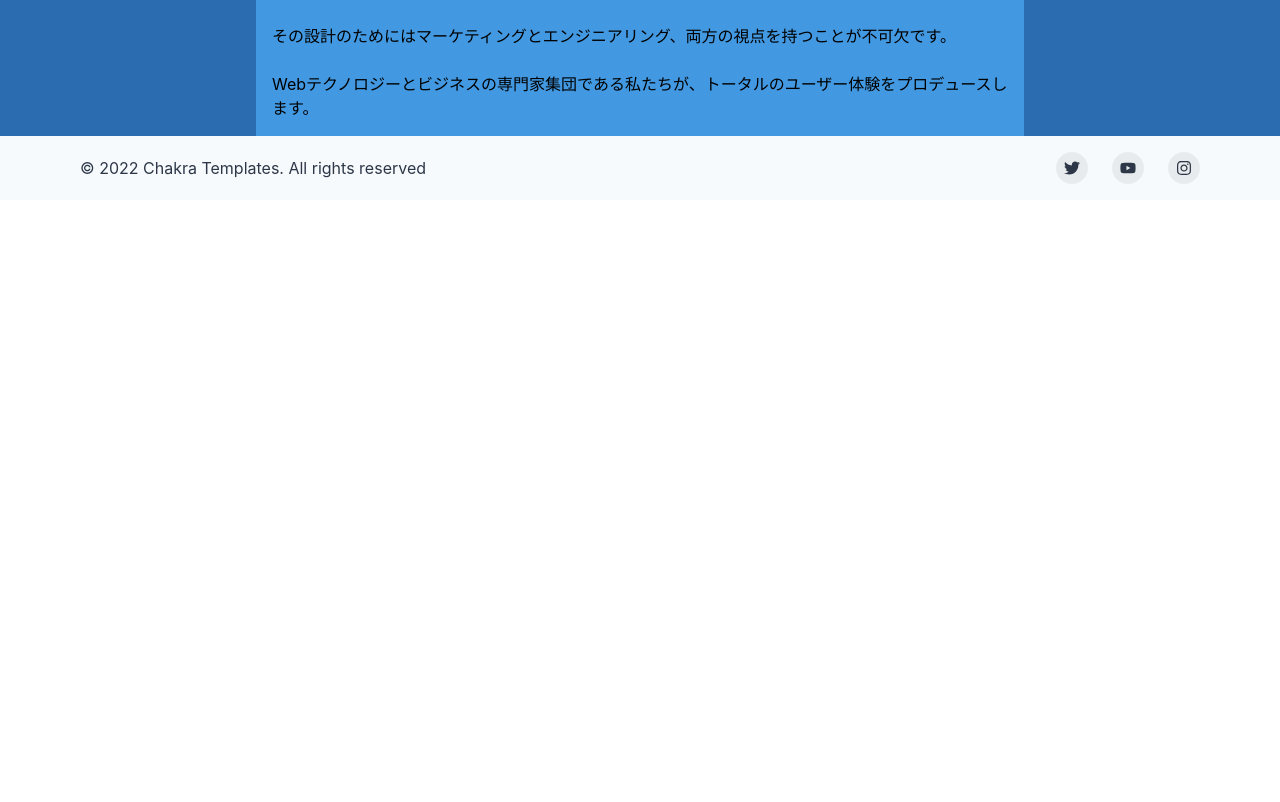
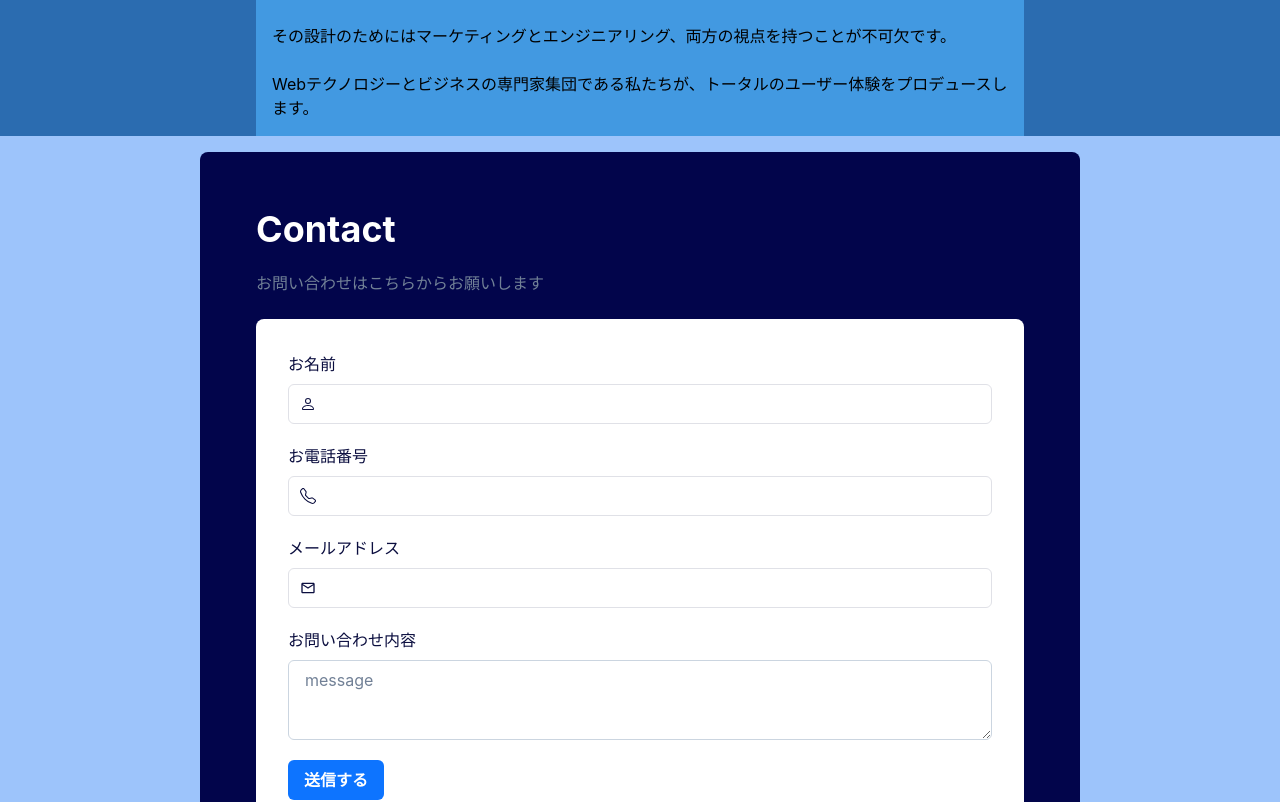
Before and after one commit to JunyaNomura/business-site, a Next.js app: page / in a window 1280 px wide. Shown: the part 860-1662 px from the top of the page. Before the commit the page ends 1060 px from the top, so only its background shows below. Built offline with nearby package versions, Linux system fonts and the light colour scheme.

Commit message:
Asuka added a contact page

```diff
--- /dev/null
+++ b/components/Contact.jsx
@@ -0,0 +1,108 @@
+import {
+  Container,
+  Center,
+  Flex,
+  Box,
+  Heading,
+  Text,
+  IconButton,
+  Button,
+  VStack,
+  HStack,
+  Wrap,
+  WrapItem,
+  FormControl,
+  FormLabel,
+  Input,
+  InputGroup,
+  InputLeftElement,
+  Textarea,
+} from '@chakra-ui/react';
+import {
+  MdPhone,
+  MdEmail,
+  MdLocationOn,
+  MdFacebook,
+  MdOutlineEmail,
+} from 'react-icons/md';
+import { BsGithub, BsDiscord, BsPerson, BsTelephone } from 'react-icons/bs';
+
+export default function contact() {
+  return (
+    <Container bg="#9DC4FB" maxW="full" mt={0} centerContent overflow="hidden">
+      {/* <Flex > */}
+        <Box
+          bg="#02054B"
+          color="white"
+          borderRadius="lg"
+          m={{ sm: 4, md: 4, lg: 4 }}
+          p={{ sm: 5, md: 5, lg: 10 }}>
+          <Box p={4} w={{md:'600px', lg: '800px'}}>
+              <Box>
+              <Heading textAlign={{base: 'center', sm:'start'}}>Contact</Heading>
+                <Text mt={{ base: 3, sm: 3, md: 3, lg: 5 }} mb={{ base: 6, sm: 6, md: 6, lg: 6 }}color="gray.500">
+                  お問い合わせはこちらからお願いします
+                </Text>
+              </Box>
+              <Box bg="white" borderRadius="lg" py="px">
+              <Box m={8} color="#0B0E3F">
+                <VStack spacing={5}>
+                  <FormControl id="name">
+                    <FormLabel>お名前</FormLabel>
+                    <InputGroup borderColor="#E0E1E7">
+                      <InputLeftElement
+                        pointerEvents="none"
+                        children={<BsPerson color="gray.800" />}
+                      />
+                      <Input type="text" size="md" />
+                    </InputGroup>
+                  </FormControl>
+                  <FormControl id="name">
+                    <FormLabel>お電話番号</FormLabel>
+                    <InputGroup borderColor="#E0E1E7">
+                      <InputLeftElement
+                        pointerEvents="none"
+                        children={<BsTelephone color="gray.800" />}
+                      />
+                      <Input type="number" size="md" />
+                    </InputGroup>
+                  </FormControl>
+                  <FormControl id="name">
+                    <FormLabel>メールアドレス</FormLabel>
+                    <InputGroup borderColor="#E0E1E7">
+                      <InputLeftElement
+                        pointerEvents="none"
+                        children={<MdOutlineEmail color="gray.800" />}
+                      />
+                      <Input type="text" size="md" />
+                    </InputGroup>
+                  </FormControl>
+                  <FormControl id="name">
+                    <FormLabel>お問い合わせ内容</FormLabel>
+                    <Textarea
+                      borderColor="gray.300"
+                      _hover={{
+                        borderRadius: 'gray.300',
+                      }}
+                      placeholder="message"
+                    />
+                  </FormControl>
+                  <FormControl id="name" float="right">
+                    <Button
+                      variant="solid"
+                      bg="#0D74FF"
+                      color="white"
+                      _hover={{}}>
+                      送信する
+                    </Button>
+                  </FormControl>
+                </VStack>
+              </Box>
+            </Box>
+
+          </Box>
+        </Box>
+      {/* </Flex> */}
+    </Container>
+  );
+}
--- a/pages/index.js
+++ b/pages/index.js
@@ -9,6 +9,8 @@ import Header from '../components/Header'
 import Footer from '../components/Footer'
 import Hero from '../components/Hero'
 import Lead from '../components/Lead'
+ //Asuka added the Contact component
+ import Contact from '../components/Contact'
 
 const inter = Inter({ subsets: ['latin'] })
 
@@ -26,6 +28,7 @@ export default function Home() {
         <main>
           <Hero />
           <Lead />
+          <Contact />
         </main>
         <Footer />
       {/* </Container> */}
```
